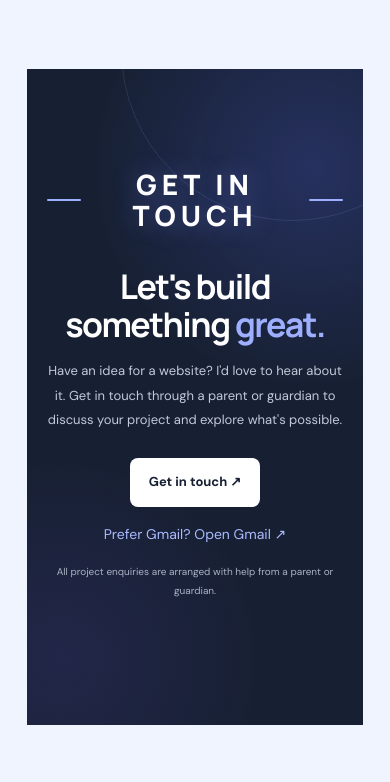
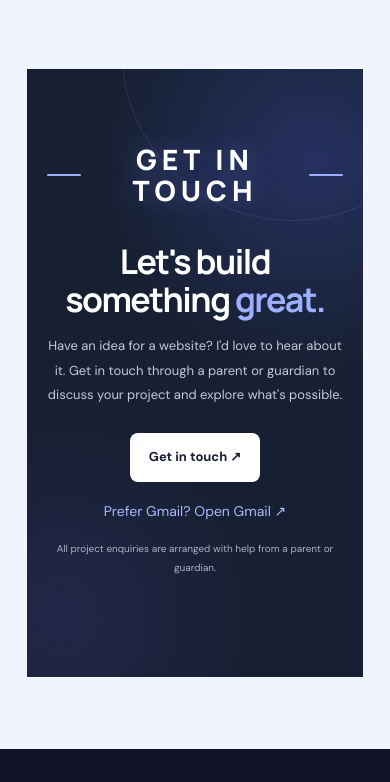
Before and after one commit to CodingWiz123-glitch/pixelcraft-web, a plain HTML site: page index.html in a window 390 px wide. Shown: the part 4152-4934 px from the top of the page. Drawn offline with Linux system fonts and the light colour scheme.

Commit message:
Update style.css

```diff
--- a/style.css
+++ b/style.css
@@ -310,6 +310,24 @@ footer p, .back-top { color: var(--muted); font-size: 10px; }
         flex-direction: column;
         gap: 8px;
     }
+      /* Mobile contact section */
+  .contact-section {
+      padding: 75px 20px;
+  }
+
+  .contact-section .gmail-link {
+      display: block;
+      width: fit-content;
+      margin: 18px auto 0;
+      font-size: 14px;
+      text-align: center;
+  }
+
+  .contact-section .button-light {
+      display: block;
+      width: fit-content;
+      margin: 0 auto;
+  }
 }
 
 .gmail-link {
@@ -325,3 +343,13 @@ footer p, .back-top { color: var(--muted); font-size: 10px; }
     color: white;
     text-decoration: underline;
 }
+/* Keep contact links stacked on mobile */
+@media (max-width: 700px) {
+    .contact-section .gmail-link {
+        display: block;
+        width: fit-content;
+        margin: 18px auto 0;
+        font-size: 14px;
+        text-align: center;
+    }
+}
```
